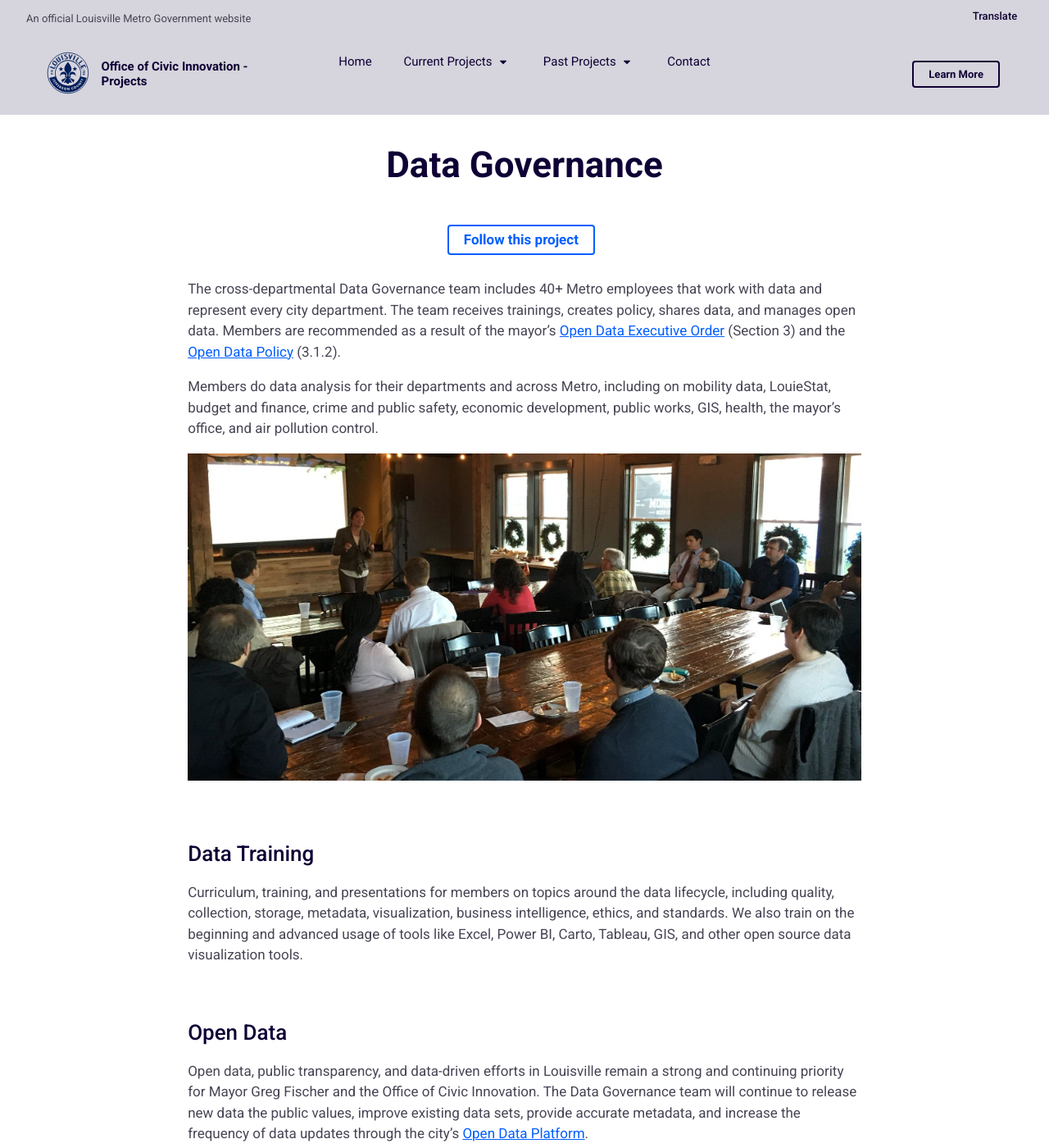
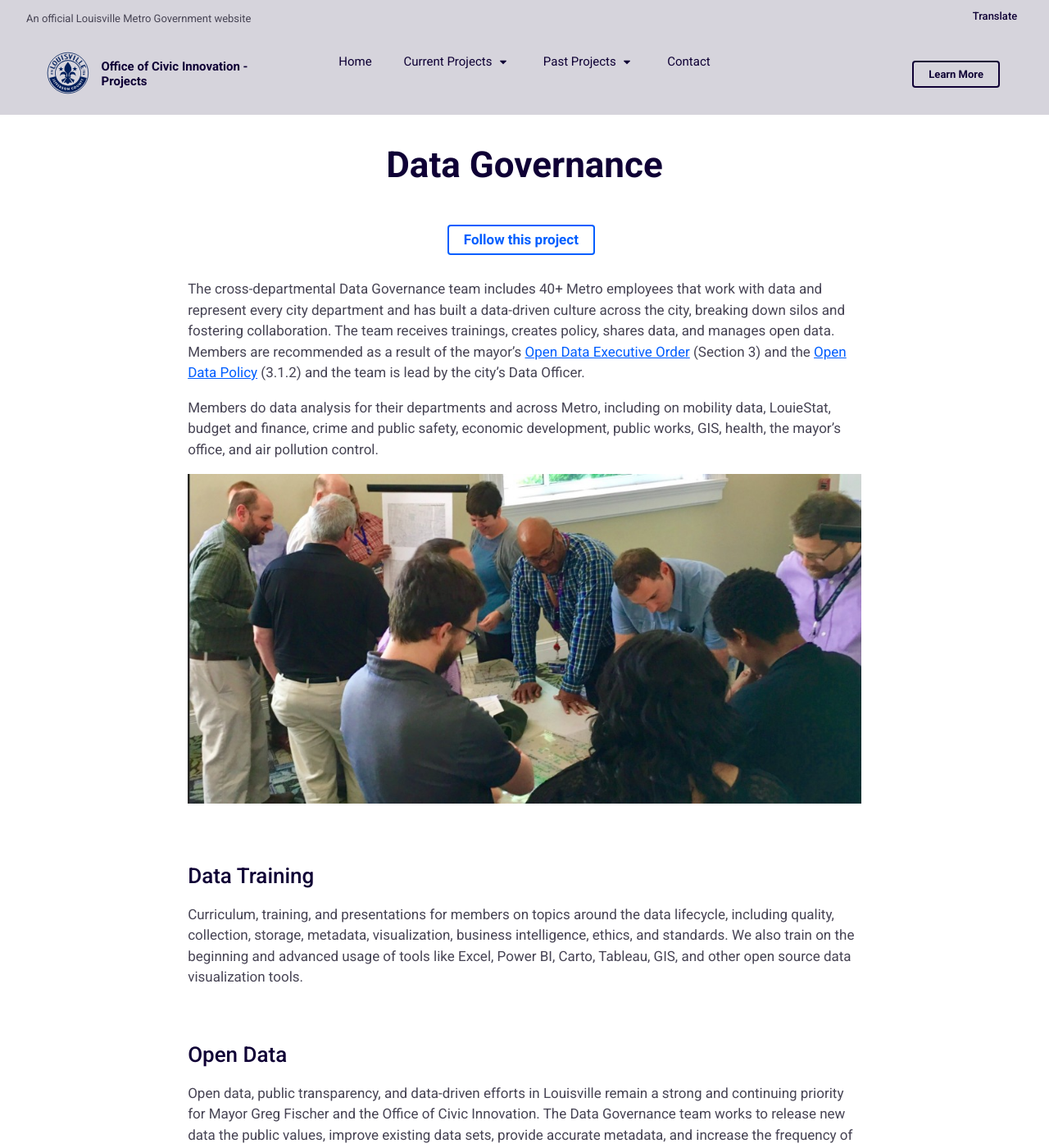
Before and after one commit to louisvillemetro-innovation/OPI2-Projects, a Jekyll site: the page built from _projects/data-governance.md, in a window 1280 px wide and 1400 px high. Shown: the whole window at 82% size. Built offline with Jekyll 4.4.1, drawn with Linux system fonts in a browser that asks for light colours; some of the changed text lies outside the part shown.

Commit message:
Open data link

```diff
--- a/_projects/data-governance.md
+++ b/_projects/data-governance.md
@@ -6,7 +6,7 @@
 project_name: Data Governance
 subtitle: with all Metro departments
 excerpt: The cross-departmental Data Governance team includes 40+ Metro employees that work with data and represent every city department. The team receives trainings, creates policy, shares data, and manages open data.
-image_path: "/assets/img/projects/data-governance/data_governance_hackathon.jpg"
+image_path: "/assets/img/projects/data-governance/data-governance-waze-hackathon.jpg"
 active: true
 layout: full-page
 ---
@@ -15,12 +15,11 @@
 <a class="usa-button usa-button-outline link--external" href="https://public.govdelivery.com/accounts/KYLOUISVILLE/subscriber/new?category_id=KYLOUISVILLE_C70" target="_blank">Follow this project</a>
 </div>{: .center-image }
 
-The cross-departmental Data Governance team includes 40+ Metro employees that work with data and represent every city department.  The team receives trainings, creates policy, shares data, and manages open data.  Members are recommended as a result of the mayor's [Open Data Executive Order](https://data.louisvilleky.gov/mayor-fischers-open-data-executive-order) (Section 3) and the [Open Data Policy](https://data.louisvilleky.gov/open-data-policy) (3.1.2).
+The cross-departmental Data Governance team includes 40+ Metro employees that work with data and represent every city department and has built a data-driven culture across the city, breaking down silos and fostering collaboration.  The team receives trainings, creates policy, shares data, and manages open data.  Members are recommended as a result of the mayor's [Open Data Executive Order](https://data.louisvilleky.gov/mayor-fischers-open-data-executive-order) (Section 3) and the [Open Data Policy](https://data.louisvilleky.gov/open-data-policy) (3.1.2) and the team is lead by the city's Data Officer.
 
 Members do data analysis for their departments and across Metro, including on mobility data, LouieStat, budget and finance, crime and public safety, economic development, public works, GIS, health, the mayor's office, and air pollution control.
 
-![Data governance year end meeting](/assets/img/projects/data-governance/data-governance-0.jpg)
-
+![Data governance analog hackathon](/assets/img/projects/data-governance/data_governance_hackathon.jpg)
 
 ### Data Training
 
@@ -29,8 +28,12 @@
 ### Open Data
 
 Open data, public transparency, and data-driven efforts in Louisville remain a strong and continuing priority for Mayor Greg
-Fischer and the Office of Civic Innovation.  The Data Governance team will continue to release new data the public values, improve existing data
-sets, provide accurate metadata, and increase the frequency of data updates through the city's [Open Data Platform](https://data.louisvilleky.gov).
+Fischer and the Office of Civic Innovation.  The Data Governance team works to release new data the public values, improve existing data
+sets, provide accurate metadata, and increase the frequency of data updates.
+
+<div class="end-xs hidden-xs col-md-3 button-wrap">
+<a class="usa-button usa-button-outline link--external" href="https://data.louisvilleky.gov" target="_blank">Open Data Platform</a>
+</div>{: .center-image }
 
 ### Working Groups
 
```
